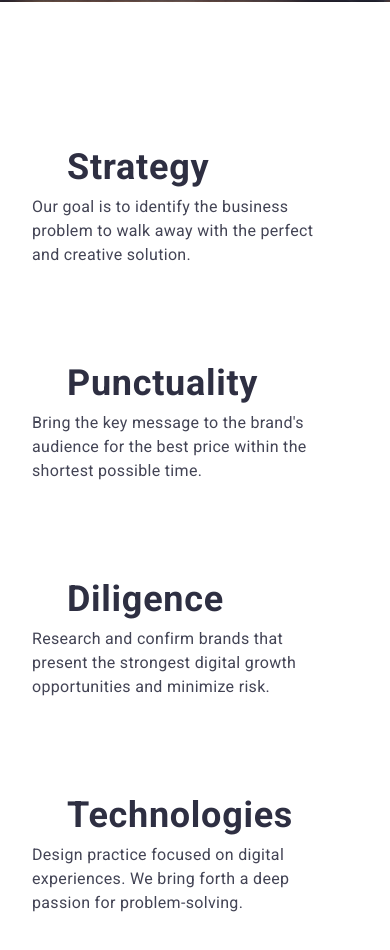
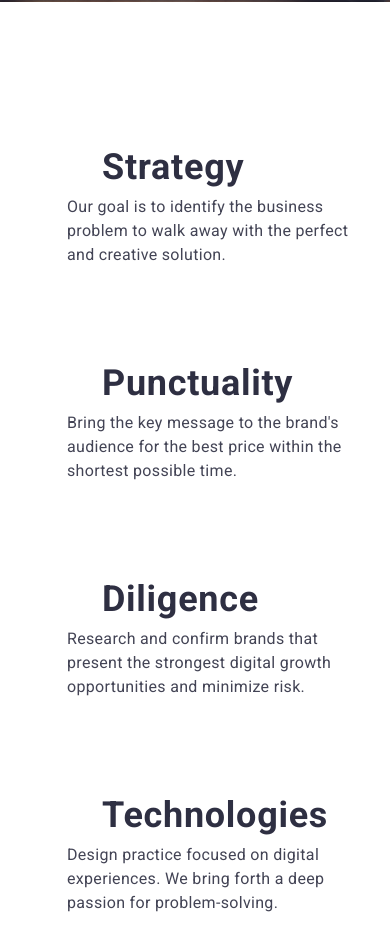
Before and after one commit to pinarunlu/goit-markup-hw-06, a plain HTML site: page index.html in a window 390 px wide. Shown: the part 762-1712 px from the top of the page. Drawn offline with nearby package versions, Linux system fonts and the light colour scheme.

Commit message:
second part ortalandı

```diff
--- a/home/tablet.css
+++ b/home/tablet.css
@@ -52,8 +52,6 @@ ul.address-container{
     width: 100%;
 
     flex-wrap: wrap;
-    justify-content: left;
-
 
 }
 
```
